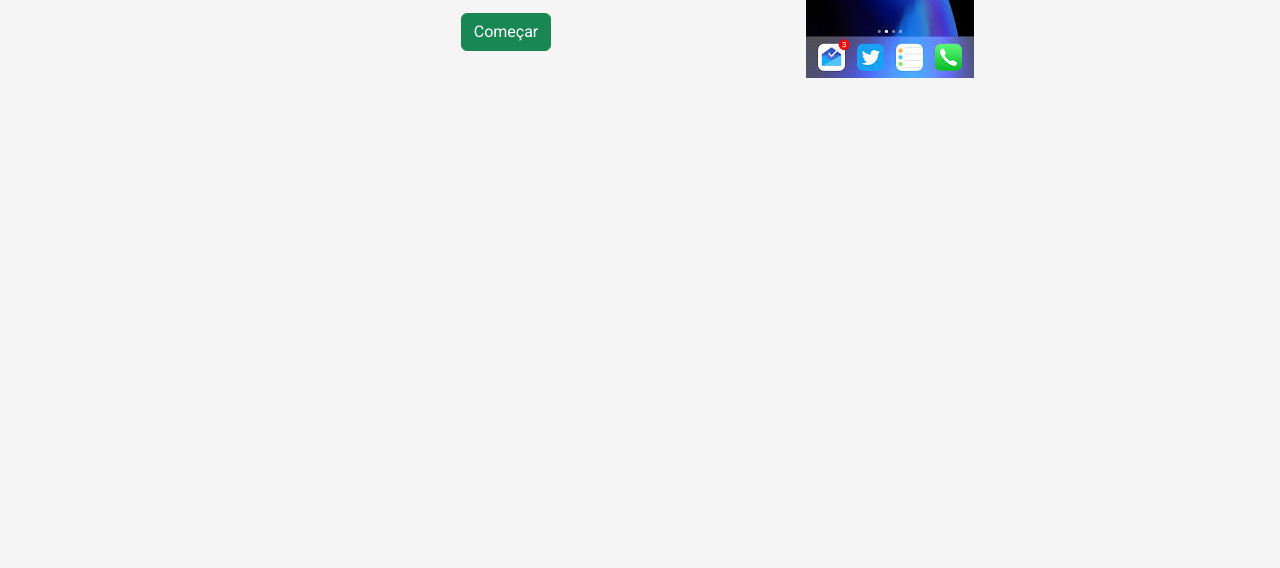
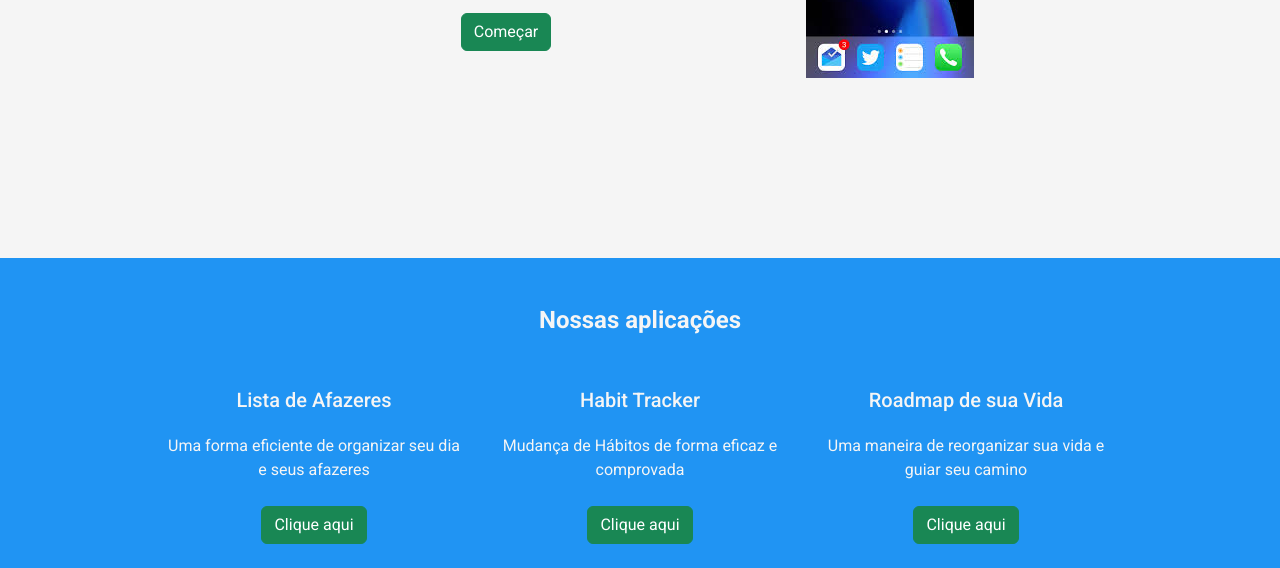
Before and after one commit to rochamariza/habitmap, a plain HTML site: page index.html in a window 1280 px wide. Shown: the part 386-954 px from the top of the page. Before the commit the page ends 800 px from the top, so only its background shows below. Drawn offline with nearby package versions, Linux system fonts and the light colour scheme.

Commit message:
Update no Design do Site

```diff
--- a/habitos.css
+++ b/habitos.css
@@ -64,3 +64,6 @@ main{
     padding: 10px;
     text-align: left;
 }
+.lista{
+    text-align: center;
+}
--- a/index.html
+++ b/index.html
@@ -53,6 +53,26 @@
                 <img src="IMGS/images.jpg" alt="">
             </div>
         </div>
+        <div class="main-features">
+          <h1 class="fs-4 fw-bold text-center pt-5">Nossas aplicações</h1>
+          <div class="row align-items-md-center row-cols-3 row-cols-md-4 g-4 py-4 justify-content-center">
+            <div class="col d-flex flex-column gap-2 align-items-md-center justify-content-center col-sm">
+              <h1 class="fs-5 text-center text-bold">Lista de Afazeres</h1>
+              <p class="text-center">Uma forma eficiente de organizar seu dia e seus afazeres</p>
+              <a href="habitos.html"><button type="button" class="btn btn-success a">Clique aqui</button></a>
+            </div>
+            <div class="col d-flex flex-column gap-2 align-items-md-center col-sm">
+              <h1 class="fs-5 text-center text-bold">Habit Tracker</h1>
+              <p class="text-center">Mudança de Hábitos de forma eficaz e comprovada</p>
+              <a href="habitos.html"><button type="button" class="btn btn-success a">Clique aqui</button></a>
+            </div>
+            <div class="col d-flex flex-column gap-2 align-items-md-center col-sm">
+              <h1 class="fs-5 text-center text-bold">Roadmap de sua Vida</h1>
+              <p class="text-center">Uma maneira de reorganizar sua vida e guiar seu camino</p>
+              <a href="habitos.html"><button type="button" class="btn btn-success a">Clique aqui</button></a>
+            </div>
+          </div>
+        </div>
     </main>
 
     <script src="https://cdn.jsdelivr.net/npm/bootstrap@5.3.3/dist/js/bootstrap.bundle.min.js" integrity="sha384-YvpcrYf0tY3lHB60NNkmXc5s9fDVZLESaAA55NDzOxhy9GkcIdslK1eN7N6jIeHz" crossorigin="anonymous"></script>
--- a/style.css
+++ b/style.css
@@ -41,3 +41,9 @@ header img{
 .card-1 h1{
     font-weight: 600;
 }
+.main-features{
+    color: var(--grey);
+    background-color: var(--blue);
+    min-width: 100%;
+    margin-top: 180px;
+}
```
Also changed, not shown: JS/index.js (+11 -5 lines), habitos.html (+2 -2 lines).
